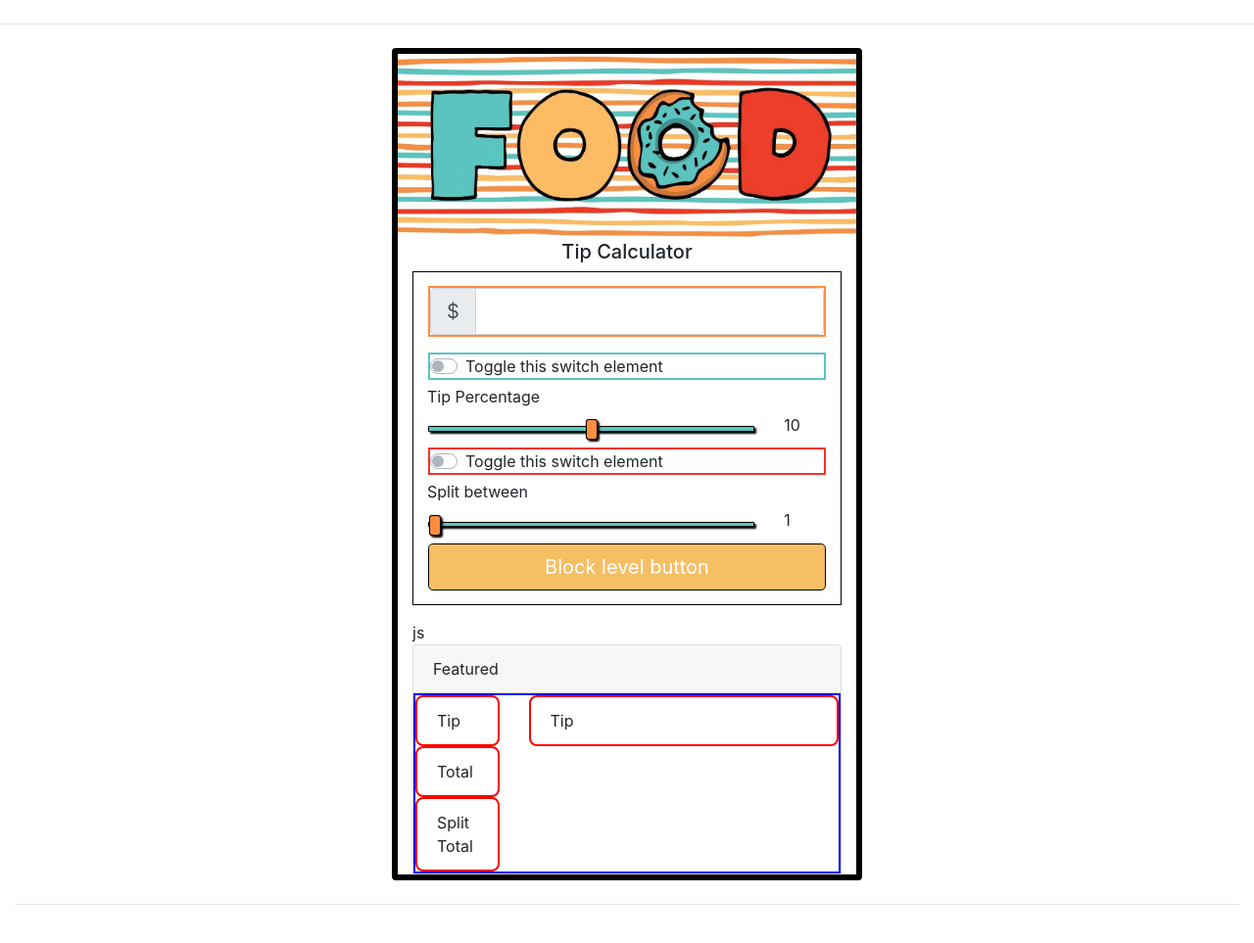
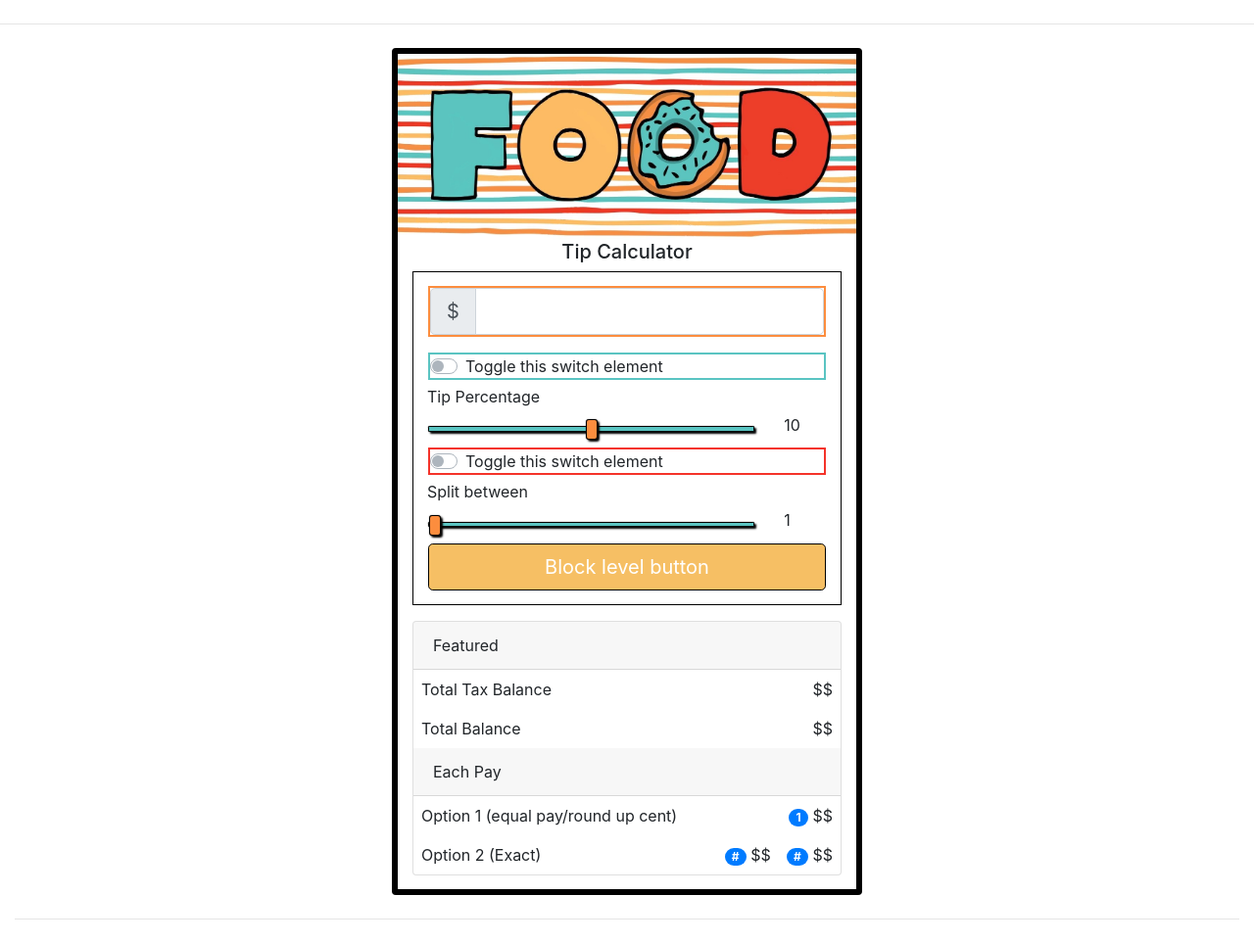
Before and after one commit to jeffchee/Career-Services-Coding-Challenge---Tip-Calculator, a website: page public/index.html in a window 1280 px wide. Shown: the whole page at 98% size. Drawn offline with nearby package versions, Linux system fonts and the light colour scheme.

Commit message:
finished with the first design of the front end , will come back to add idea if have time

```diff
--- a/public/index.html
+++ b/public/index.html
@@ -21,13 +21,6 @@
 
   </div>
 
-  <div class="container-fluid">
-    <div class="row">
-      <div class="col-sm-3"></div>
-      <div class="col-sm-6 ">
-        <div class="card mx-auto" style="width: 30rem; border: 6px solid black">
-          <img src="./image/Foodimage.jpg" class="card-img-top" alt="...">
-          <h5 style="text-align: center;">Tip Calculator</h5>
   <!-- colors
  DOrange- #FC8D3E
 teal- #5AC4C2
@@ -35,7 +28,15 @@ red- #F4332A
 lorange - #F6BF64
 -->
 
+  <div class="container-fluid">
+    <div class="row">
+      <div class="col-sm-3">
+      </div>
 
+      <div class="col-sm-6 ">
+        <div class="card mx-auto" style="width: 30rem; border: 6px solid black">
+          <img src="./image/Foodimage.jpg" class="card-img-top" alt="...">
+          <h5 style="text-align: center;">Tip Calculator</h5>
 
           <div class="container">
             <form action="" style="border: 1px solid black;">
@@ -86,76 +87,63 @@ lorange - #F6BF64
                   style="background-color: #F6BF64; border-color:black">Block level button</button>
               </div>
             </form>
-<!-- must add round up or tell one to pay a little more -->
-js
+            <!-- must add round up or tell one to pay a little more //js-->
+          </div>
 
-<!--
-            <div class="card mb-3" style="max-width: 540px;">
-              <div class="row no-gutters">
-                <div class="col-md-4">
-                  <img src="..." class="card-img" alt="...">
-                </div>
-                <div class="col-md-8">
-                  <div class="card-body">
-                    <h5 class="card-title">Card title</h5>
-                    <p class="card-text">This is a wider card with supporting text below as a natural lead-in to
-                      additional content. This content is a little bit longer.</p>
-                    <p class="card-text"><small class="text-muted">Last updated 3 mins ago</small></p>
-                  </div>
-                </div>
-              </div>
-            </div> -->
-
-            <div class="card" >
+          <div class="container" style="margin-bottom:14px">
+            <div class="card">
               <div class="card-header">
                 Featured
               </div>
-                <!-- <ul class="list-group list-group-horizontal ">
-                    <li class="list-group-item .flex-fill">Total Balance</li>
-                    <li class="list-group-item .flex-fill">Dapibus ac facilisis in</li>
 
-                  </ul>
-                <ul class="list-group list-group-horizontal ">
-                    <li class="list-group-item .flex-fill">Each Pay</li>
-                    <li class="list-group-item .flex-fill">Dapibus ac facilisis in</li>
+              <div class="d-flex bd-highlight">
+                <div class="p-2 flex-grow-1 bd-highlight">Total Tax Balance</div>
 
-                  </ul> -->
+                <div class="p-2 bd-highlight ">$$</div>
+              </div>
+              <div class="d-flex bd-highlight">
+                <div class="p-2 flex-grow-1 bd-highlight">Total Balance </div>
 
-                  <ul class="list-group list-group-flush" style="border: 2px solid blue">
-                      <div class="row">
-                        <div class="col-sm-3">
-                          <li class="list-group-item" style=" border: 2px solid red;
-                    border-radius: 8px; width:100%">Tip</li>
+                <div class="p-2 bd-highlight">$$</div>
               </div>
-                        <div class="col-9">
-                            <li class="list-group-item" style=" border: 2px solid red;
-                            border-radius: 8px; width:100%">Tip</li>
+              <div class="card-header">
+                Each Pay
+              </div>
+              <div class="d-flex bd-highlight">
+                <div class="p-2 flex-grow-1 bd-highlight">Option 1 (equal pay/round up cent)</div>
+                <div class="p-2 bd-highlight">
+                  <span class="badge badge-primary badge-pill" >
+                      <output name="SplitOutputBetween" id="SplitOutputBetween">1</output>
+                  </span>
+                  $$
                 </div>
               </div>
-                      <div class="row">
-                        <div class="col-sm-3">
-                          <li class="list-group-item" style=" border: 2px solid red;
-                      border-radius: 8px; width:100%">Total</li>
+              <div class="d-flex bd-highlight">
+                <div class="p-2 flex-grow-1 bd-highlight">Option 2 (Exact)</div>
+                <div class="p-2 bd-highlight">
+                  <span class="badge badge-primary badge-pill">#</span>
+                  $$
                 </div>
-                        <div class="col-9">
+                <div class="p-2 bd-highlight">
+                  <span class="badge badge-primary badge-pill">#</span>
+                  $$
+                </div>
+              </div>
 
             </div>
-                      </div>
-                      <div class="row">
-                        <div class="col-sm-3">
-                          <li class="list-group-item" style=" border: 2px solid red;
-                        border-radius: 8px; width:100%">Split Total</li>
-                        </div>
-                        <div class="col-9">
-                        </div>
-                      </div>
-                    </ul>
-              </div>
+
+            <!-- button layout  to show how much how many people need to pay or same amount  -->
+            <!-- idea -->
+
+            <!-- subtract a meal Extra -->
+
 
           </div>
         </div>
       </div>
-      <div class="col-sm-3"></div>
+
+      <div class="col-sm-3">
+      </div>
     </div>
 
     <hr class="my-4">
```
Lines whose indentation alone changed are shown as unchanged.
